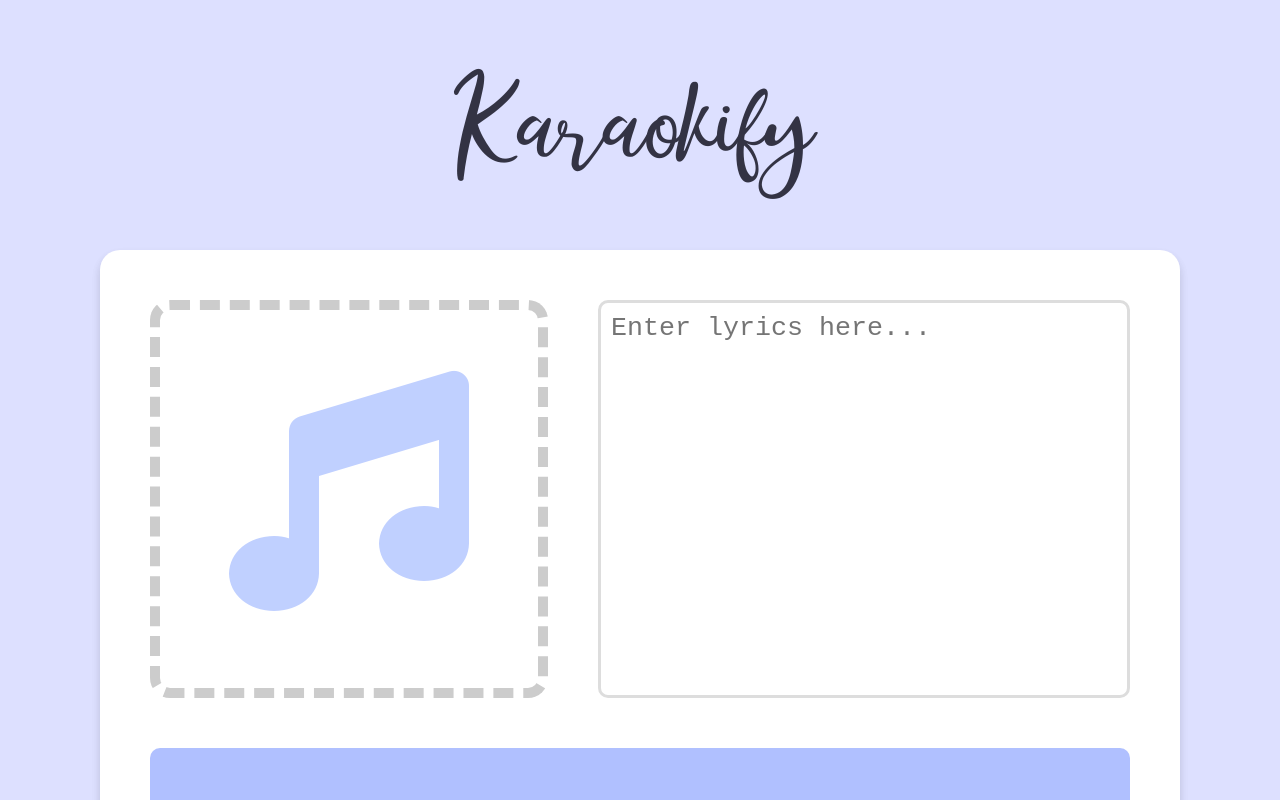
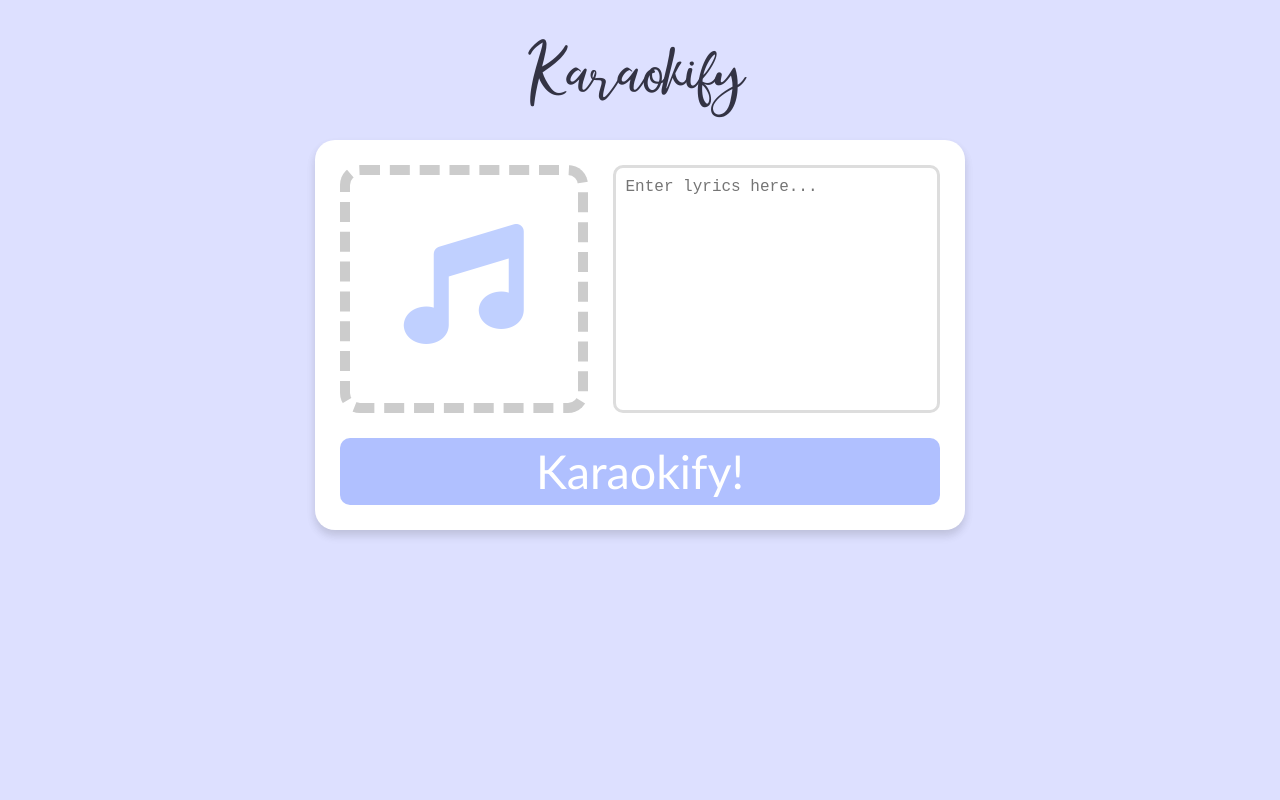
Before and after one commit to raphaelchang/karaokify, a plain HTML site: page static/index.html in a window 1280 px wide. Drawn offline with nearby package versions, Linux system fonts and the light colour scheme.

Commit message:
css rescaling

```diff
--- a/static/style.css
+++ b/static/style.css
@@ -17,14 +17,14 @@ input[type=submit] {
 }
 
 textarea {
-    margin: 50px;
+    margin: 25px;
     margin-left: 0;
     display: flex;
     flex-direction: row;
     resize: none;
     flex: 1;
     border-radius: 10px;
-    font-size: 20pt;
+    font-size: 12pt;
     padding: 10px;
     border: 3px solid #ddd;
 }
@@ -40,9 +40,9 @@ h1 {
     left: 0;
     right: 0;
     margin: 0 auto;
-    margin-top: 50px;
+    margin-top: 25px;
     display: block;
-    font-size: 100pt;
+    font-size: 60pt;
     text-align: center;
     color: #334;
     font-weight: normal;
@@ -58,15 +58,15 @@ h1 {
     display: -moz-flex;
     display: -webkit-flex;
     flex-direction: column;
-    top: 250px;
+    top: 140px;
     left: 100px;
     right: 100px;
     margin: 0 auto;
     margin-bottom: 50px;
-    max-width: 1300px;
+    max-width: 650px;
     border-radius: 20px;
     box-shadow: 0 5px 8px 0 rgba(0, 0, 0, 0.1), 0 6px 12px 0 rgba(0, 0, 0, 0.05);
-    min-height: 780px;
+    min-height: 390px;
     overflow: hidden;
 }
 
@@ -84,13 +84,13 @@ h1 {
     cursor: pointer;
     display: flex;
     position: relative;
-    margin: 50px;
+    margin: 25px;
     text-align: center;
     width: 35%;
     height: 0;
     padding-bottom: 35%;
     overflow: hidden;
-    font-size: 180pt;
+    font-size: 90pt;
     color: #c0d0ff;
     border-radius: 20px;
     border: 10px dashed #ccc;
@@ -112,7 +112,7 @@ h1 {
     top: 80%;
     left: 0;
     right: 0;
-    font-size: 16pt;
+    font-size: 12pt;
     color: #999;
     -moz-user-select: none;
     -khtml-user-select: none;
@@ -126,13 +126,13 @@ h1 {
     width: auto;
     display: flex;
     background: #b0c0ff;
-    font-size: 70pt;
+    font-size: 35pt;
     text-align: center;
     color: #fff;
     border-radius: 10px;
-    margin-left: 50px;
-    margin-right: 50px;
-    margin-bottom: 50px;
+    margin-left: 25px;
+    margin-right: 25px;
+    margin-bottom: 25px;
     flex-direction: column;
     justify-content: center;
     flex: 1;
@@ -159,7 +159,7 @@ h1 {
 
 #playback-container > audio {
     position: absolute;
-    bottom: 100px;
+    bottom: 50px;
     left: 0;
     right: 0;
     margin: 0 auto;
@@ -217,7 +217,7 @@ h1 {
     margin: 0 auto;
     text-align: center;
     z-index: 100;
-    font-size: 100pt;
+    font-size: 50pt;
     color: #555;
     background: rgba(255, 255, 255, 0.7);
 }
```
